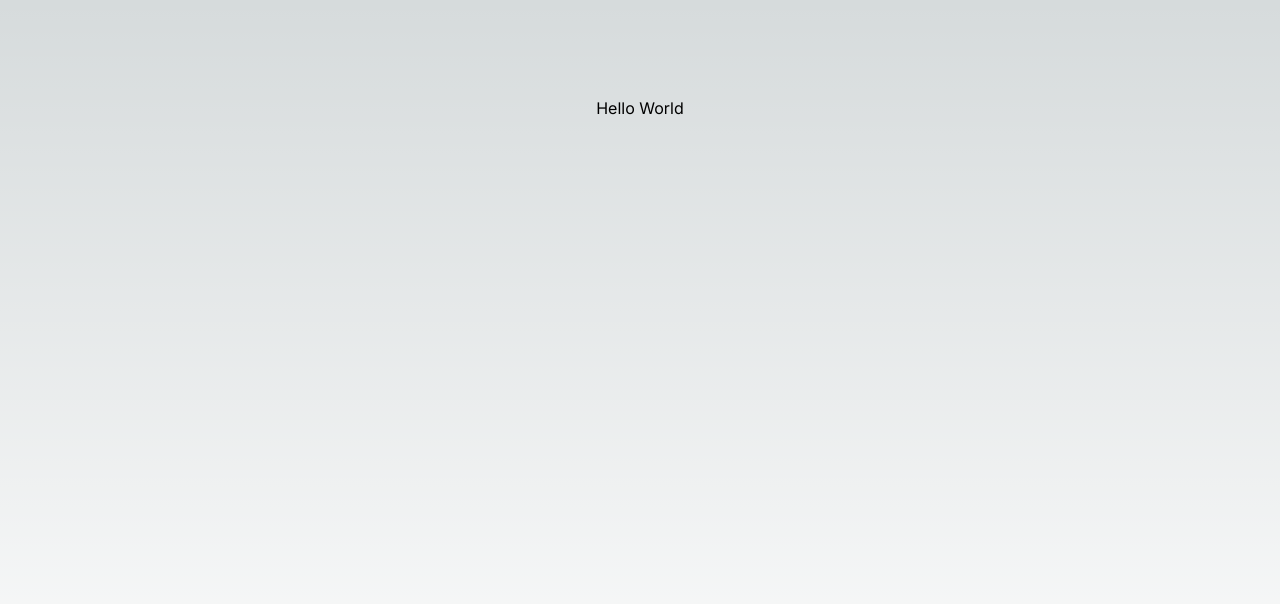
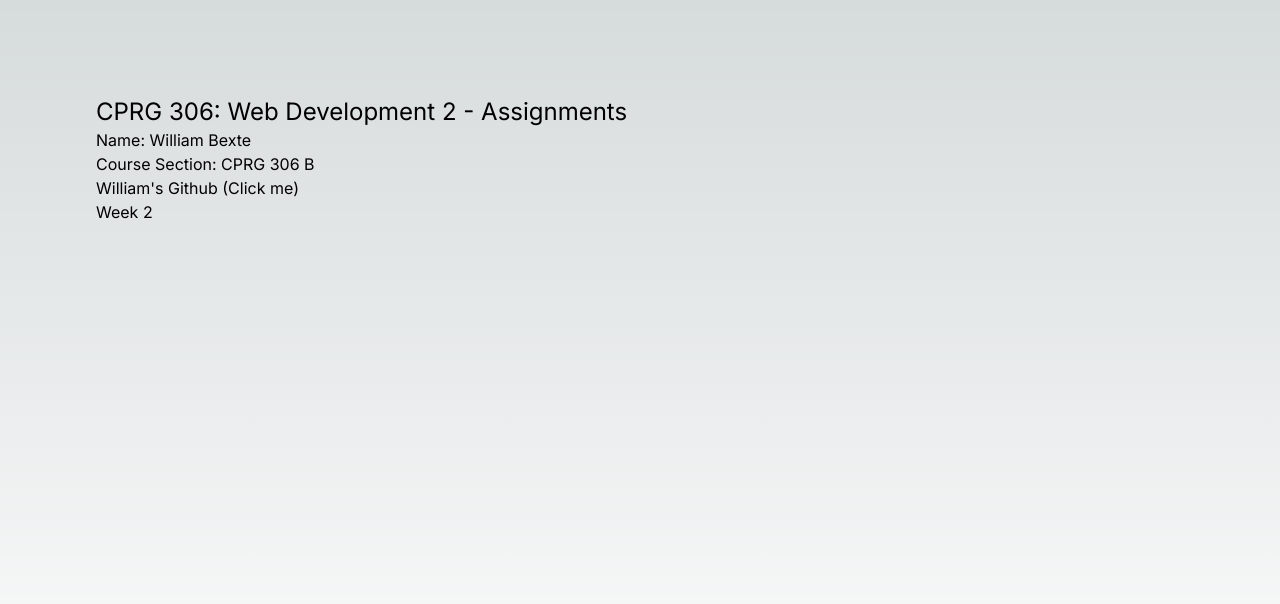
Before and after one commit to WBexte/cprg306-assignments, a Next.js app: page / in a window 1280 px wide. Shown: the top 604 px of the page. Built offline with nearby package versions, Linux system fonts and the light colour scheme.

Commit message:
Added week 2

```diff
--- a/app/StudentInfo.jsx
+++ b/app/StudentInfo.jsx
@@ -1,9 +1,11 @@
 import Link from "next/link";
 
 export default function StudentInfo() {
+    return (
     <div>
        <p>Name: William Bexte</p>
        <p>Course Section: CPRG 306 B</p>
-       <link href=""></link>
+       <Link href="https://github.com/WBexte/cprg306-assignments">William's Github (Click me)</Link>
     </div>
+    )
 }
--- a/app/page.js
+++ b/app/page.js
@@ -1,9 +1,13 @@
-import Image from 'next/image'
+import Image from 'next/image';
+import StudentInfo from './StudentInfo';
+import Link from "next/link";
 
 export default function Home() {
   return (
-    <main className="flex min-h-screen flex-col items-center justify-between p-24">
-      Hello World
+    <main className="flex min-h-screen flex-col p-24">
+      <h1 className="text-2xl">CPRG 306: Web Development 2 - Assignments</h1>
+      <StudentInfo/>
+      <Link href="/week2">Week 2</Link>
     </main>
   )
 }
--- /dev/null
+++ b/app/week2/page.js
@@ -0,0 +1,10 @@
+import StudentInfo from "../StudentInfo";
+
+export default function ShoppingList() {
+    return (
+        <div>
+            <h1 className="text-2xl">My Shopping List</h1>
+            <StudentInfo/>
+        </div>
+    )
+}
```
